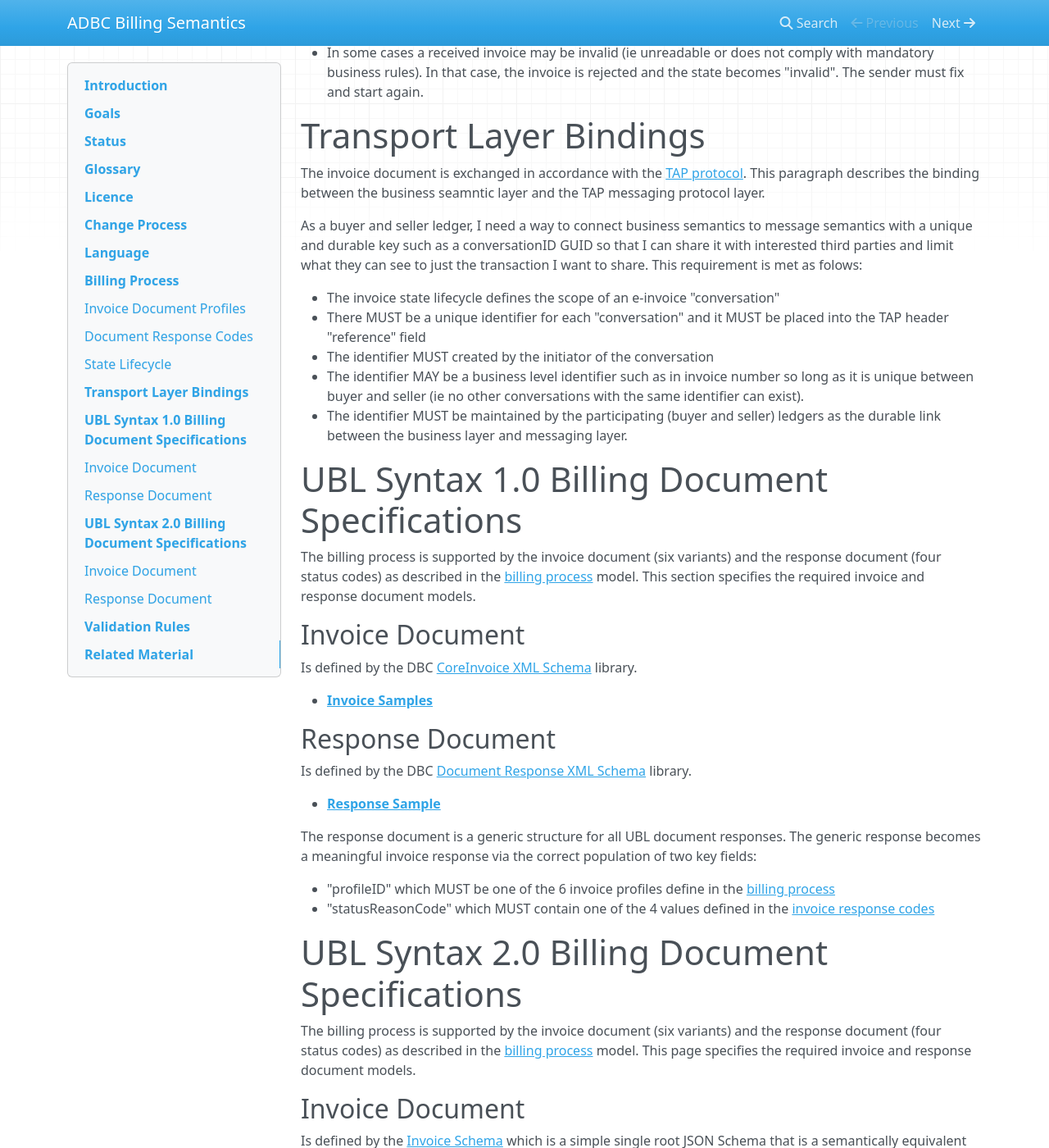
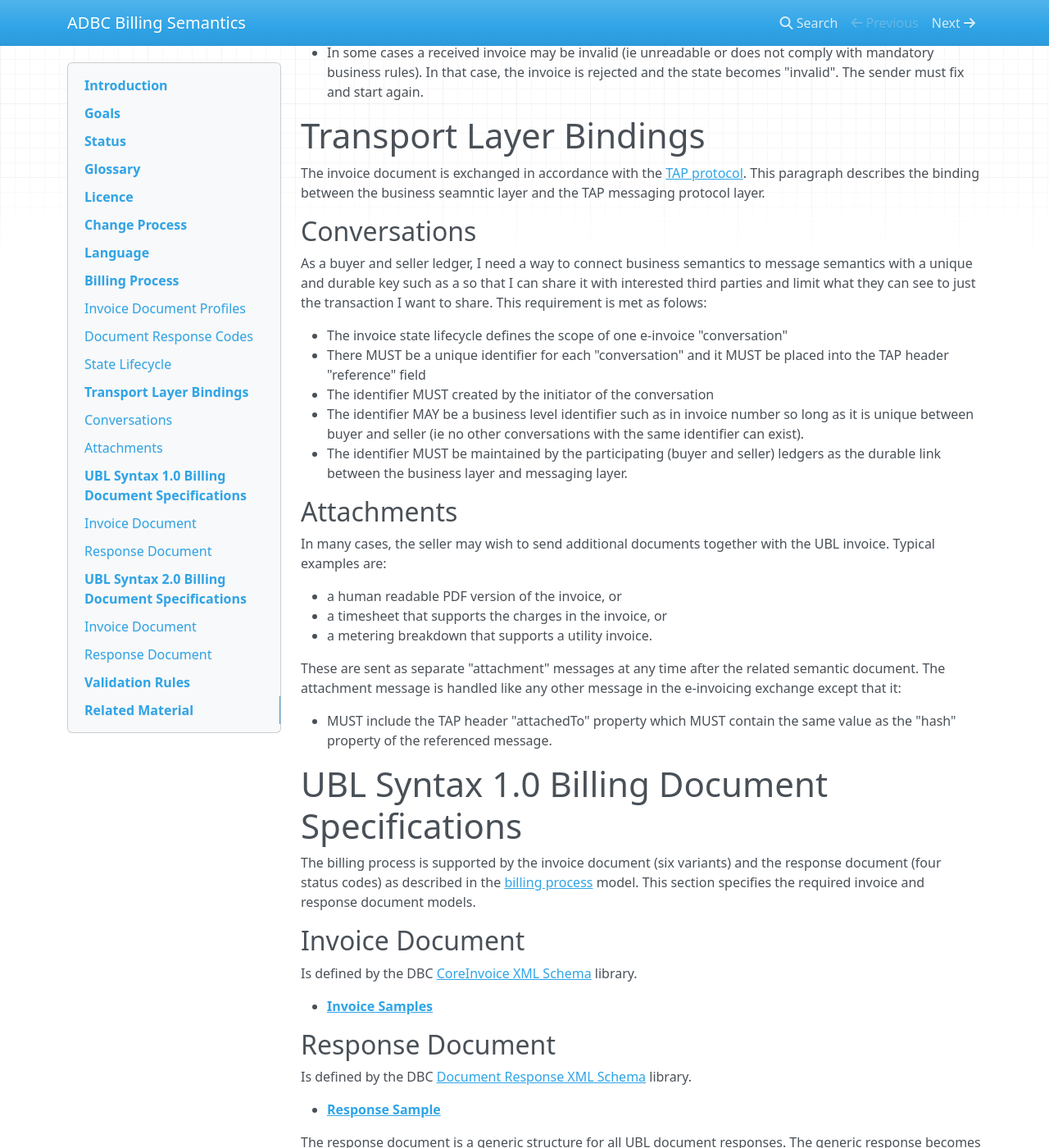
Before and after one commit to svanteschubert/ausdigital-bill, an MkDocs documentation site: the page built from docs/1.0/index.md, in a window 1280 px wide and 1400 px high, scrolled down 3538 px. Shown: the whole window at 82% size. Built offline with MkDocs 1.6.1, drawn with Linux system fonts in a browser that asks for light colours; nearby versions of some CDN libraries.

Commit message:
add attachment reference model

```diff
--- a/docs/1.0/index.md
+++ b/docs/1.0/index.md
@@ -116,13 +116,27 @@ The diagram shows the allowed set of states for an invoice as understood by both
 
 The invoice document is exchanged in accordance with the [TAP protocol](http://ausdigital.org/specs/ausdigital-tap/2.0/). This paragraph describes the binding between the business seamntic layer and the TAP messaging protocol layer.
 
-As a buyer and seller ledger, I need a way to connect business semantics to message semantics with a unique and durable key such as a conversationID GUID so that I can share it with interested third parties and limit what they can see to just the transaction I want to share.  This requirement is met as folows:
+## Conversations
 
-* The invoice state lifecycle defines the scope of an e-invoice "conversation"
+As a buyer and seller ledger, I need a way to connect business semantics to message semantics with a unique and durable key such as a  so that I can share it with interested third parties and limit what they can see to just the transaction I want to share.  This requirement is met as folows:
+
+* The invoice state lifecycle defines the scope of one e-invoice "conversation"
 * There MUST be a unique identifier for each "conversation" and it MUST be placed into the TAP header "reference" field
 * The identifier MUST created by the initiator of the conversation
 * The identifier MAY be a business level identifier such as in invoice number so long as it is unique between buyer and seller (ie no other conversations with the same identifier can exist).
 * The identifier MUST be maintained by the participating (buyer and seller) ledgers as the durable link between the business layer and messaging layer.
+
+## Attachments
+
+In many cases, the seller may wish to send additional documents together with the UBL invoice.  Typical examples are:
+
+* a human readable PDF version of the invoice, or
+* a timesheet that supports the charges in the invoice, or
+* a metering breakdown that supports a utility invoice.
+
+These are sent as separate "attachment" messages at any time after the related semantic document.  The attachment message is handled like any other message in the e-invoicing exchange except that it:
+
+* MUST include the TAP header "attachedTo" property which MUST contain the same value as the "hash" property of the referenced message.
 
 # UBL Syntax 1.0 Billing Document Specifications
 
```
